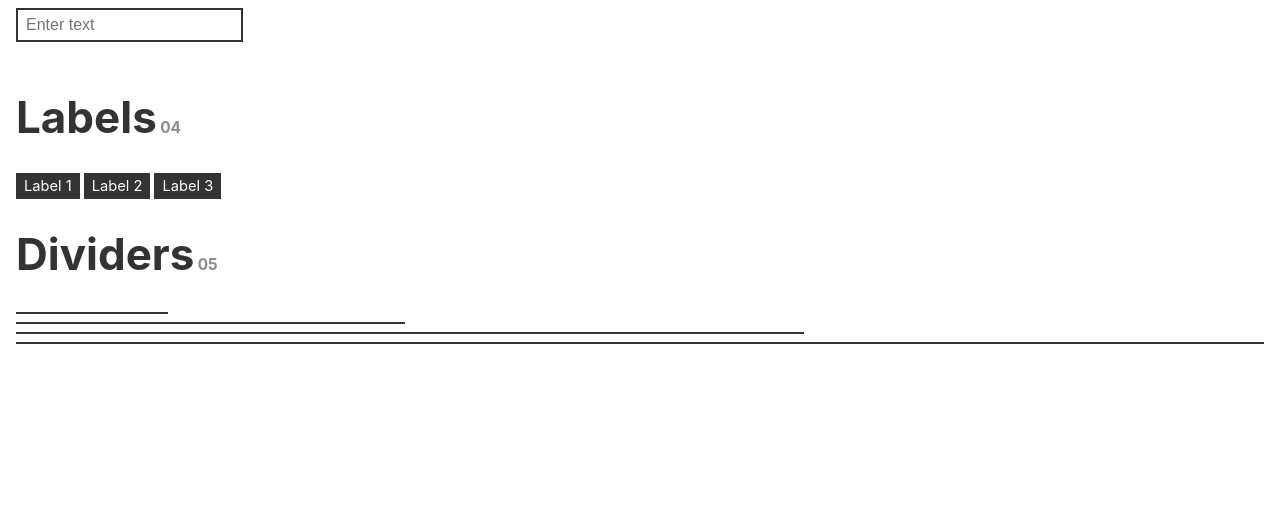
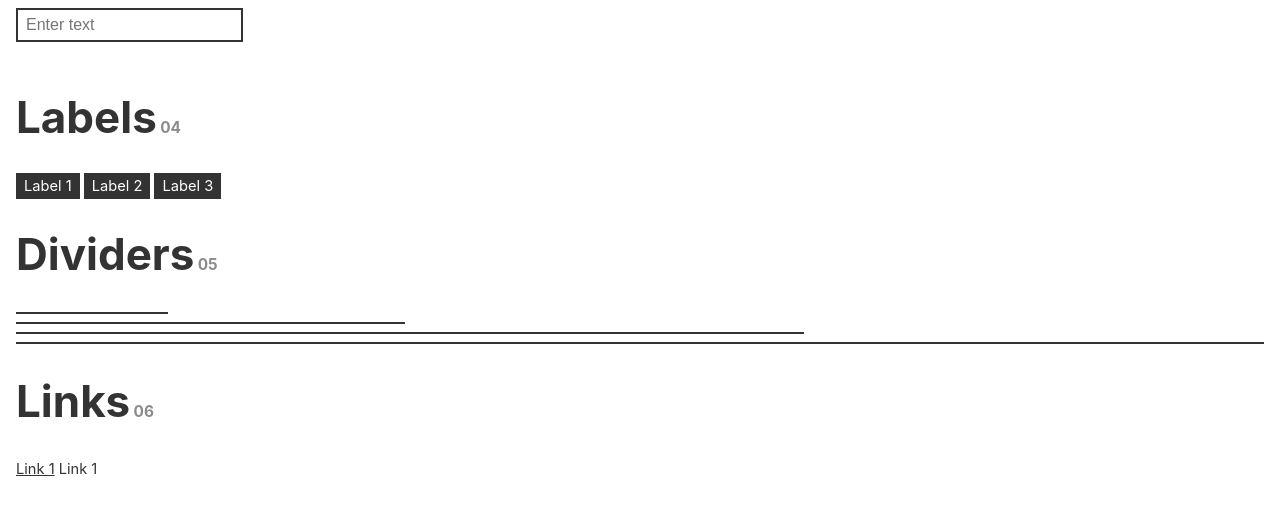
Before and after one commit to NiallEccles/Gallium, a website: page src/index.html in a window 1280 px wide. Shown: the part 736-1251 px from the top of the page. Before the commit the page ends 1155 px from the top, so only its background shows below. Drawn offline with nearby package versions, Linux system fonts and the light colour scheme; files that its build step writes are made by us from their sources.

Commit message:
Added in basic non nav a tag styling

```diff
--- a/src/index.html
+++ b/src/index.html
@@ -54,6 +54,9 @@
 		<hr align="left" class="sm">
 		<hr align="left" class="md">
 		<hr>
+		<h1>Links<small>06</small></h1>
+		<a href="#">Link 1</a>
+		<a href="#" class="no-underline">Link 1</a>
 	</div>
 </body>
 <script src="js/script.js"></script>
--- /dev/null
+++ b/src/sass/_links.scss
@@ -0,0 +1,7 @@
+a{
+    color:$dark;
+}
+
+.no-underline{
+    text-decoration: none;
+}
--- a/src/sass/style.scss
+++ b/src/sass/style.scss
@@ -7,3 +7,5 @@
 @import '_input';
 @import '_label';
 @import '_hr';
+@import '_label';
+@import '_links';
```
Also changed, not shown: dist/css/style.css, dist/index.html.
